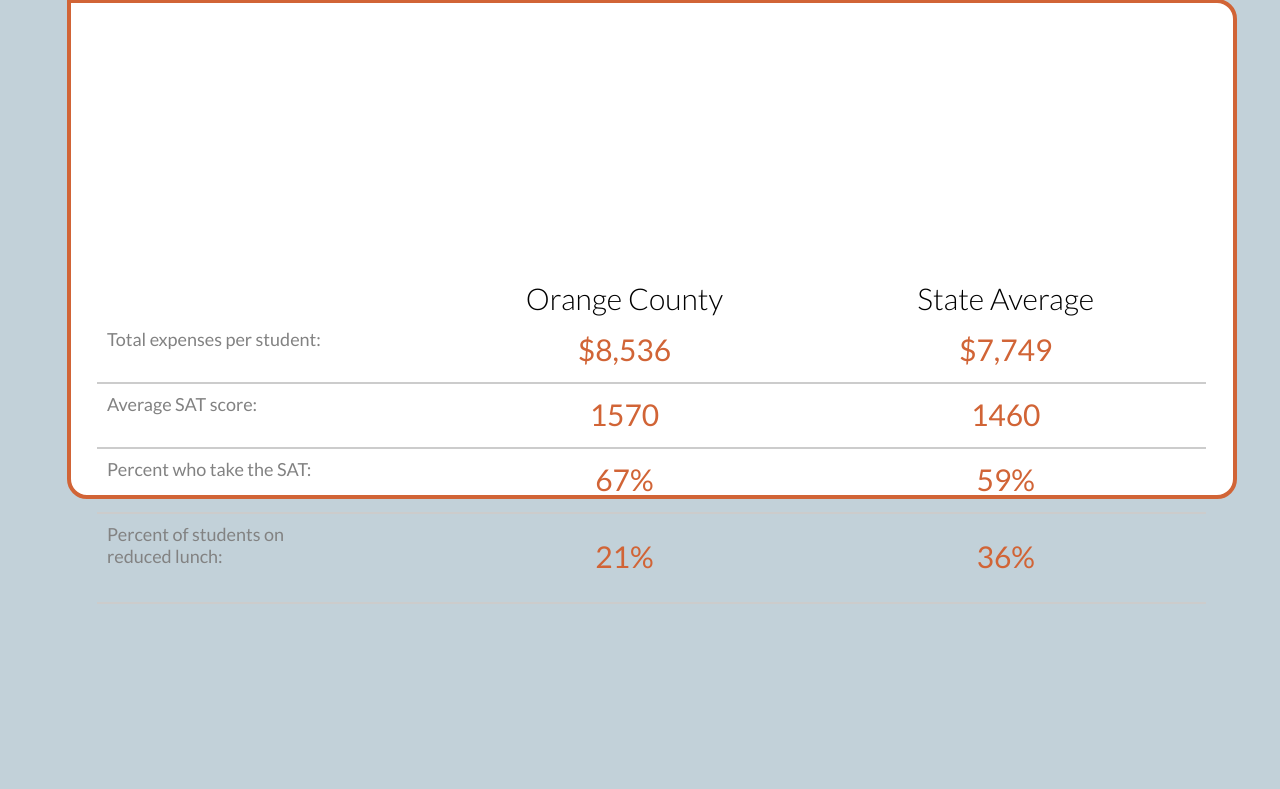
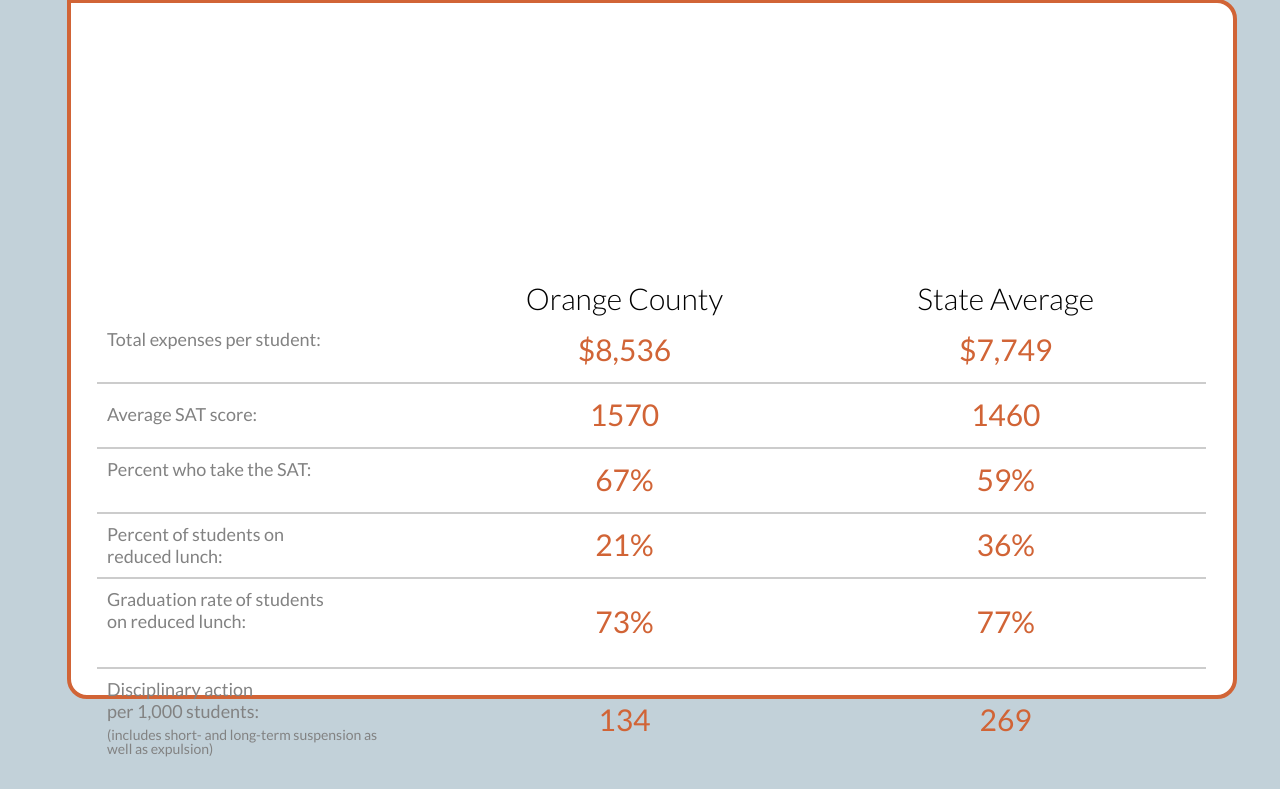
Before and after one commit to steven-king/school-prision-pipeline, a Django app: page / in a window 1280 px wide. Shown: the part 701-1490 px from the top of the page. Before the commit the page ends 1305 px from the top, so only its background shows below. Run offline with Django 3.2, Linux system fonts and the light colour scheme; parts of the project's set-up code (start-up, migrations or seed data) failed here and were passed over.

Commit message:
finishing up the big CSS push

```diff
--- a/county_info/templates/county_info/home.html
+++ b/county_info/templates/county_info/home.html
@@ -65,6 +65,17 @@
 				<div class="middle">21%</div>
 				<div class="right">36%</div>
 			</li>
+			<li>
+				<div class="left">Graduation rate of students on reduced lunch:</div>
+				<div class="middle">73%</div>
+				<div class="right">77%</div>
+			</li>
+			<li>
+				<div class="left">Disciplinary action<br>per 1,000 students:<br>
+					<p id="mini">(includes short- and long-term suspension as well as expulsion)</p></div>
+				<div class="middle">134</div>
+				<div class="right">269</div>
+			</li>
 	</div>
 
 
--- a/school_prison_pipeline/static_media/css/app.css
+++ b/school_prison_pipeline/static_media/css/app.css
@@ -126,7 +126,7 @@ img {
     border:4px solid #D16436;
     width:100%;
     margin-left:1%;
-    height:500px;
+    height:700px;
     background-color:#fff;
     z-index:-1;
     border-radius:20px;
@@ -148,6 +148,9 @@ img {
     #tabs .tab:first-child {
         margin-left:-19px;
     }
+    #tabs .tab:nth-child(2) {
+        margin-left:10px;
+    }
     #profile-list {
         list-style-type: none;
         padding-left:0px;
@@ -167,6 +170,13 @@ img {
                 float:left;
                 height:100%;
             }
+                #profile-list li div p {
+                    font-size:14px;
+                    margin-top:5px;
+                    line-height:14px;
+                    font-weight: normal;
+                    color:#828282;
+                }
             #profile-list li .left {
                 color:#828282;
                 font-size:18px;
@@ -180,12 +190,6 @@ img {
                 font-size:30px;
                 width:35%;
                 text-align: center;
-    }
-    #profile-list li:nth-child(5){
-        height:90px;
-    }
-    #profile-list li:nth-child(5) .middle, #profile-list li:nth-child(5) .right{
-        padding-top: 12px
             }
 
         #profile-list li:first-child {
@@ -207,24 +211,44 @@ img {
                 font-size:30px;
             }
 
+        #profile-list li:nth-child(3) .left {
+            padding-top:10px;
+        }
+        #profile-list li:nth-child(6) {
+            height:90px;
+        }
+        #profile-list li:nth-child(6) .middle, #profile-list li:nth-child(6) .right {
+            padding-top: 12px
+        }
+        #profile-list li:nth-child(7) .middle, #profile-list li:nth-child(7) .right {
+            padding-top: 20px;
+        }
+
+        #profile-list li:last-child {
+            height:110px;
+            border:none;
+        }
+            #profile-list li:last-child .left {
+                width:25%;
+                margin-right:5%;
+            }
+
+
 @media screen and (min-width: 1200px) {
+    #map {
+        height:700px;
+    }
     #map-selector {
         top:-480px;
     }
     #map-key {
         top:-420px;
     }
-    #map {
-        height:700px;
-    }
 }
 
 @media screen and (max-width: 992px) {
-    #map-selector {
-        top:-340px;
-    }
-    #map-key {
-        top:-300px;
+    #map {
+        height:520px;
     }
     h1 {
         font-size:52px;
@@ -232,10 +256,23 @@ img {
     p {
         font-size:14px;
     }
+    #map-selector {
+        top:-340px;
+    }
         #map-selector .styled-select select {
             font-size: 14px;
         }
-    #map {
-        height:520px;
+     #map-key {
+        top:-300px;
     }
+            #profile-list li:nth-child(3) .left {
+                padding-top:0px;
             }
+        #profile-list li:nth-child(5){
+            height:90px;
+        }
+            #profile-list li:nth-child(5) .middle, #profile-list li:nth-child(5) .right{
+                padding-top: 12px
+            }
+
+}
```
Lines whose indentation alone changed are shown as unchanged.
